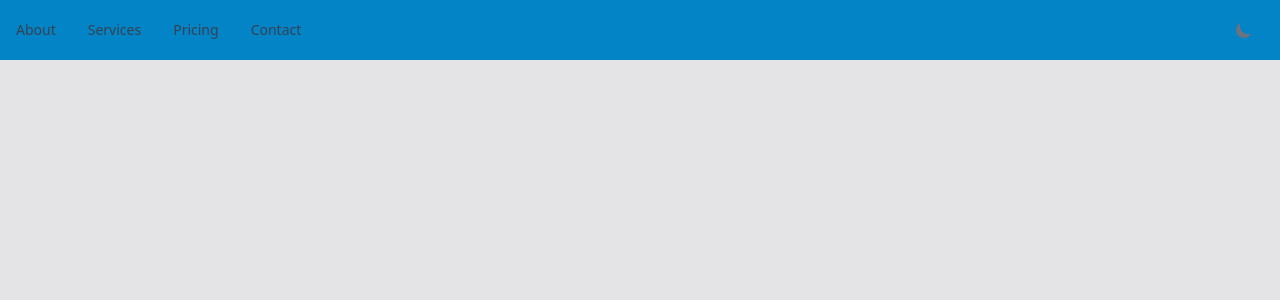
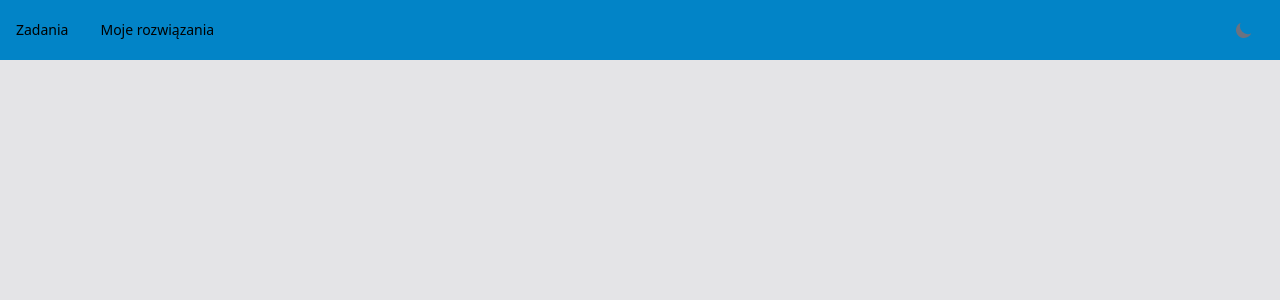
Before and after one commit to Skoppek/saozp, a React (Vite) app in the folder frontend/: page / in a window 1280 px wide. Shown: the top 300 px of the page. Built offline with nearby package versions, Linux system fonts and the light colour scheme.

Commit message:
do spania

```diff
--- a/frontend/src/pages/Root.tsx
+++ b/frontend/src/pages/Root.tsx
@@ -1,15 +1,17 @@
-import { Button, DarkThemeToggle, Navbar } from "flowbite-react";
+import { DarkThemeToggle, Navbar } from "flowbite-react";
+import { Link, Outlet } from "react-router-dom";
 
 export const Root = () => {
   return (
-    <Navbar fluid className="bg-sky-600 dark:bg-slate-700">
-      <Navbar.Collapse>
-        <Navbar.Link href="#">About</Navbar.Link>
-        <Navbar.Link href="#">Services</Navbar.Link>
-        <Navbar.Link href="#">Pricing</Navbar.Link>
-        <Navbar.Link href="#">Contact</Navbar.Link>
-      </Navbar.Collapse>
-      <DarkThemeToggle />
-    </Navbar>
+    <>
+      <Navbar fluid className="bg-sky-600 dark:bg-slate-700">
+        <Navbar.Collapse>
+          <Link to={"/problems"}>Zadania</Link>
+          <Link to={"/submissions"}>Moje rozwiązania</Link>
+        </Navbar.Collapse>
+        <DarkThemeToggle />
+      </Navbar>
+      <Outlet />
+    </>
   );
 };
```
Also changed, not shown: frontend/src/main.tsx (+18 -18 lines).
